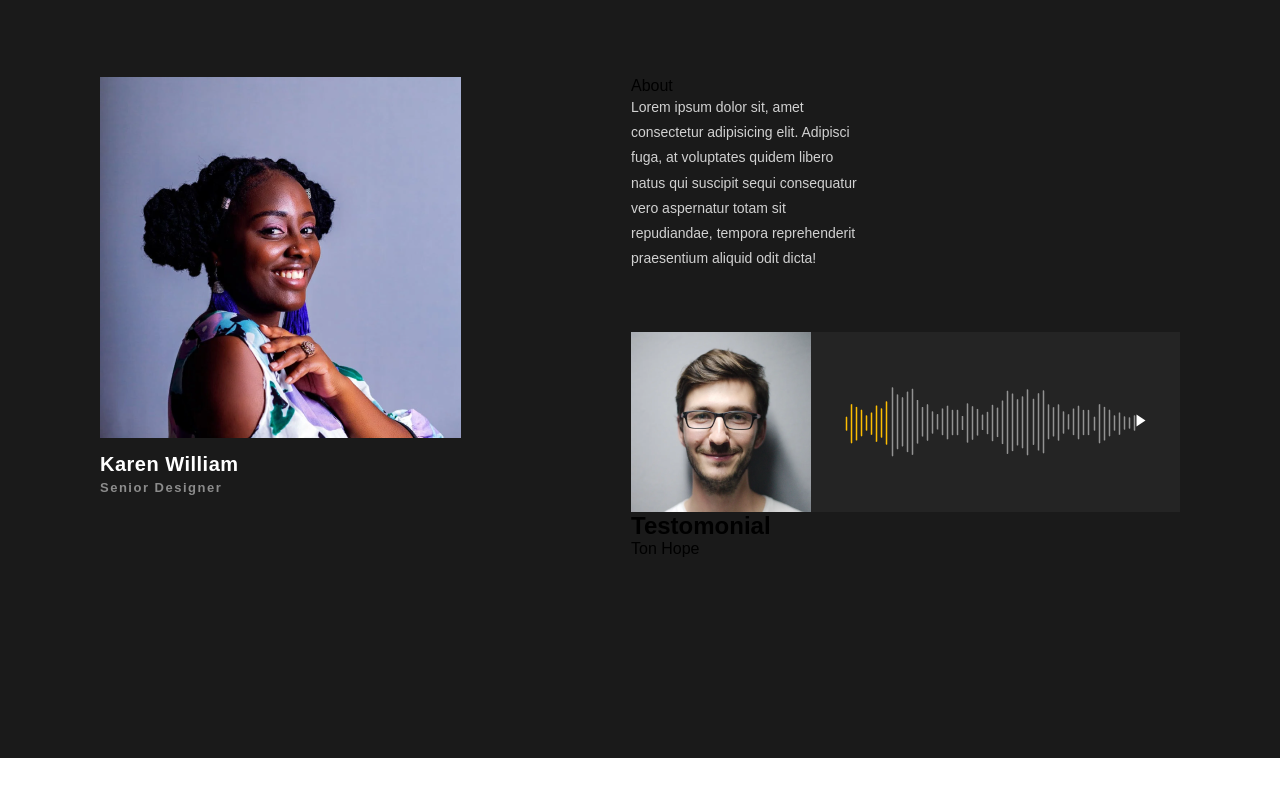
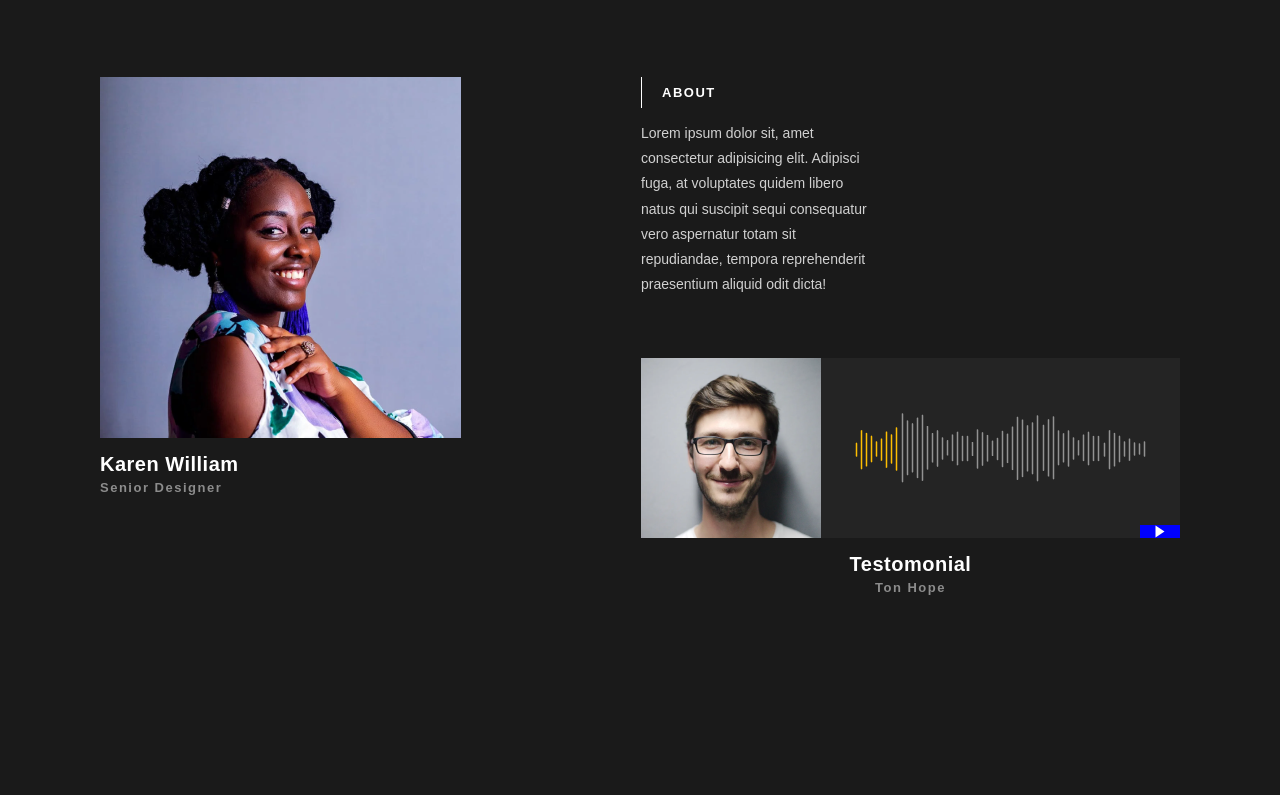
Before and after one commit to termitsaw/sait_visitka, a plain HTML site: page index.html in a window 1280 px wide. Shown: the part 503-1298 px from the top of the page. Before the commit the page ends 1261 px from the top, so only its background shows below. Drawn offline with Linux system fonts and the light colour scheme.

Commit message:
finaly 10 lesson

```diff
--- a/index.html
+++ b/index.html
@@ -51,7 +51,7 @@
 
                 <div class="card-about">
                     <div class="about-text-wrapper">
-                        <span class="about-subtitle-wrapper">About</span>
+                        <span class="about-subtitle-text">About</span>
                         <p class="about-desc">
                             Lorem ipsum dolor sit, amet consectetur adipisicing elit.
                             Adipisci fuga, at voluptates quidem libero natus qui suscipit
--- a/style.css
+++ b/style.css
@@ -140,3 +140,31 @@
     position: relative;
     padding: 0 34px;
 }
+.play-bth {
+    display: flex;
+    background-color: blue;
+    width: 40px;
+    height: 40xpx;
+    align-items: center;
+    justify-content: center;
+    position: absolute;
+    right: 0;
+    bottom: 0;
+}
+.about-title {
+    font-size: 20px;
+    font-weight: bold;
+    color: #fff;
+    letter-spacing: 0.5px;
+    margin-top: 15px;
+    margin-bottom: 4px;
+    text-align: center;
+}
+.about-subtitle {
+    font-size: 13px;
+    color: #8c8c8c;
+    font-weight: bold;
+    letter-spacing: 1.5px;
+    text-align: center;
+    display: block;
+}
```
